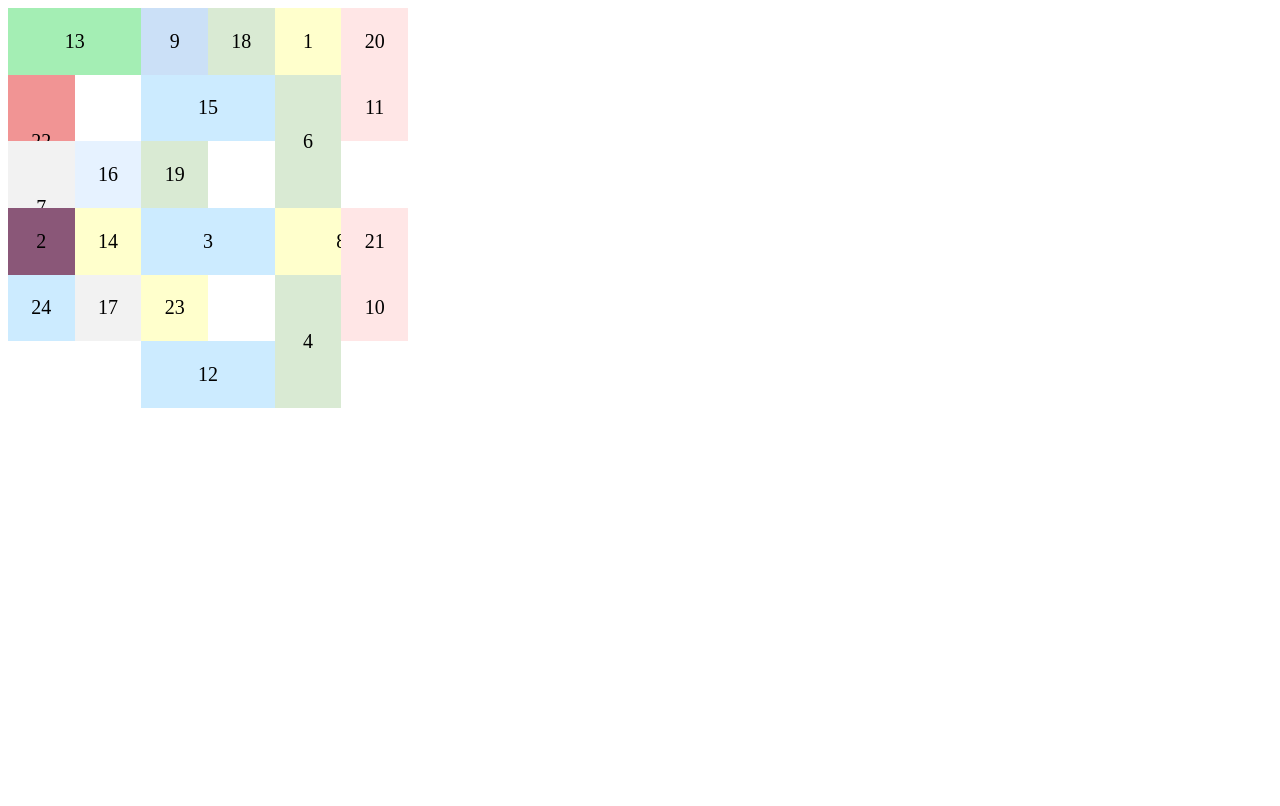
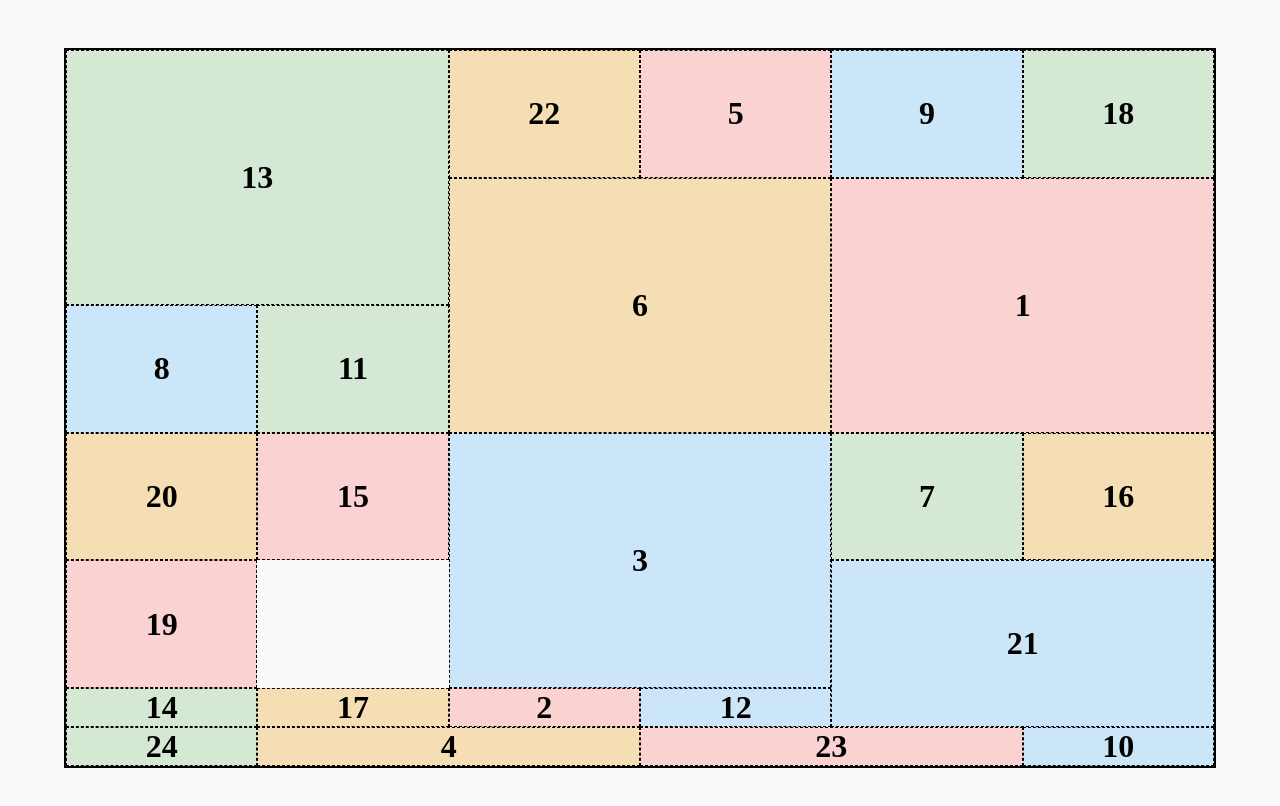
Before and after one commit to Abraralhazza/lab3, a plain HTML site: page index.html in a window 1280 px wide. Drawn offline with Linux system fonts and the light colour scheme.

Commit message:
add index.html and style.css

```diff
--- a/index.html
+++ b/index.html
@@ -1,4 +1,4 @@
-
+<!--
 <!DOCTYPE html>
 <html>
 <head>
@@ -33,4 +33,42 @@
     <div class="item item-24">12</div>
   </div>
 </body>
+</html> -->
+
+<!DOCTYPE html>
+<html lang="en">
+<head>
+    <meta charset="UTF-8">
+    <meta name="viewport" content="width=device-width, initial-scale=1.0">
+    <title>Irregular Grid Layout</title>
+    <link rel="stylesheet" href="style.css">
+</head>
+<body>
+    <div class="grid-container">
+        <div class="grid-item large">13</div>
+        <div class="grid-item">22</div>
+        <div class="grid-item">5</div>
+        <div class="grid-item">9</div>
+        <div class="grid-item">18</div>
+        <div class="grid-item large">6</div>
+        <div class="grid-item large">1</div>
+        <div class="grid-item">8</div>
+        <div class="grid-item">11</div>
+        <div class="grid-item">20</div>
+        <div class="grid-item">15</div>
+        <div class="grid-item large">3</div>
+        <div class="grid-item">7</div>
+        <div class="grid-item">16</div>
+        <div class="grid-item">19</div>
+        <div class="grid-item large">21</div>
+        <div class="grid-item">14</div>
+        <div class="grid-item">17</div>
+        <div class="grid-item">2</div>
+        <div class="grid-item">12</div>
+        <div class="grid-item large">24</div>
+        <div class="grid-item large">4</div>
+        <div class="grid-item">23</div>
+        <div class="grid-item">10</div>
+    </div>
+</body>
 </html>
--- a/style.css
+++ b/style.css
@@ -1,112 +1,45 @@
-
-  .container {
-    display: grid;
-    grid-template-columns: repeat(6, 1fr);
-    grid-gap: 0px;
-    width: 400px;
-    height: 400px;
+* {
+  box-sizing: border-box;
 }
 
-  .item {
+body {
   display: flex;
   justify-content: center;
   align-items: center;
-    font-size: 20px;
+  height: 100vh;
+  background-color: #f9f9f9;
 }
 
-  /* تحديد أماكن العناصر في الشبكة */
-  .item-1 {
-    grid-area: 1 / 1 / 2 / 3;
-    background-color: #a4eeb4;
+.grid-container {
+  display: grid;
+  grid-template-columns: repeat(6, 1fr);
+  grid-template-rows: repeat(5, 1fr);
+  width: 90vw;
+  height: 90vh;
+  gap: 0;
+  border: 2px solid black;
 }
 
-  .item-2 {
-    grid-area: 1 / 3 / 2 / 4;
-    background-color: #cbe0f7;
+.grid-item {
+  display: flex;
+  justify-content: center;
+  align-items: center;
+  font-size: 2rem;
+  font-weight: bold;
+  border: 1px dashed #000;
 }
-  .item-3 {
-     grid-area: 1 / 4 / 2 / 5;
-      background-color: #d9ead3;
-     }
-  .item-4 { grid-area: 1 / 5 / 2 / 6;
-    background-color: #ffffcc;
-}
-  .item-5 {
-    grid-area: 1 / 6 / 2 / 7;
-    background-color: #ffe6e6;
- }
-  .item-6 {
-    grid-area: 2 / 3 / 3 / 5;
-    background-color: #ccebff;
-}
-  .item-7 {
-    grid-area: 2 / 1 / 4 / 2;
-    background-color: #f19494;
- }
-  .item-8 {
-    grid-area: 3 / 2 / 4 / 3;
-     background-color: #e6f2ff;
-     }
-  .item-9 {
-    grid-area: 2 / 5 / 4 / 6;
-     background-color: #d9ead3;
-    }
-  .item-10 { grid-area: 4 / 5 / 5 / 7;
-    background-color: #ffffcc;
-}
-  .item-11 {
-     grid-area: 2 / 6 / 3 / 7;
-     background-color: #ffe6e6;
-    }
-  .item-12 {
-    grid-area: 4 / 3 / 5 / 5;
-     background-color: #ccebff;
-     }
-  .item-13 {
-    grid-area: 3 / 1 / 5 / 2;
-    background-color: #f2f2f2;
-}
-  .item-14 {
-    grid-area: 3 / 2 / 4 / 3;
-    background-color: #e6f2ff;
- }
-  .item-15 {
-     grid-area: 3 / 3 / 4 / 4;
-     background-color: #d9ead3;
-     }
-  .item-16 {
-     grid-area: 4 / 2 / 5 / 3;
-     background-color: #ffffcc;
-    }
-  .item-17 {
-    grid-area: 4 / 6 / 5 / 7;
-     background-color: #ffe6e6;
-    }
-  .item-18 {
-    grid-area: 5 / 1 / 6 / 2;
-     background-color: #ccebff;
-    }
-  .item-19 {
-     grid-area: 5 / 2 / 6 / 3;
-      background-color: #f2f2f2;
-    }
-  .item-20 {
-     grid-area: 4 / 1 / 5 / 2;
-     background-color: #8a5778;
-     }
-  .item-21 {
-    grid-area: 5 / 5 / 7 / 6;
-    background-color: #d9ead3;
-}
-  .item-22 {
-     grid-area: 5 / 3 / 6 / 4;
-      background-color: #ffffcc;
-     }
-  .item-23 {
-     grid-area: 5 / 6 / 6 / 7;
-     background-color: #ffe6e6;
-     }
-  .item-24 {
-     grid-area: 6 / 3 / 7 / 5;
-      background-color: #ccebff;
-    }
+
+/* Span Elements to Create Irregular Layout */
+.grid-item:nth-child(1) { grid-column: span 2; grid-row: span 2; }
+.grid-item:nth-child(6) { grid-column: span 2; grid-row: span 2; }
+.grid-item:nth-child(7) { grid-column: span 2; grid-row: span 2; }
+.grid-item:nth-child(12) { grid-column: span 2; grid-row: span 2; }
+.grid-item:nth-child(16) { grid-column: span 2; grid-row: span 2; }
+.grid-item:nth-child(22) { grid-column: span 2; grid-row: span 2; }
+.grid-item:nth-child(23) { grid-column: span 2; grid-row: span 2; }
+
+/* Different Background Colors for Aesthetic */
+.grid-item:nth-child(4n+1) { background-color: #d5e8d4; }
+.grid-item:nth-child(4n+2) { background-color: #f5deb3; }
+.grid-item:nth-child(4n+3) { background-color: #fad2d2; }
+.grid-item:nth-child(4n+4) { background-color: #cbe5f9; }
```
Also changed, not shown: 1 other file. Lines whose indentation alone changed are shown as unchanged.
